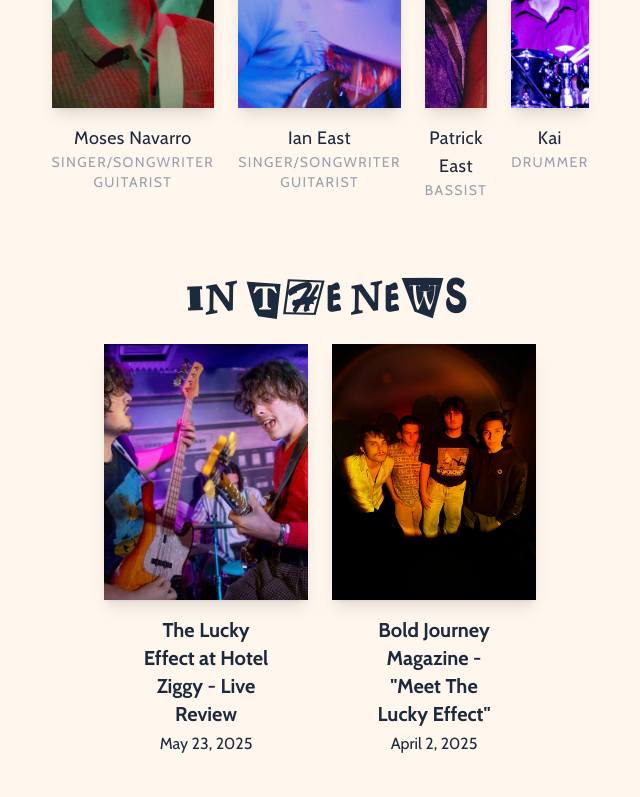
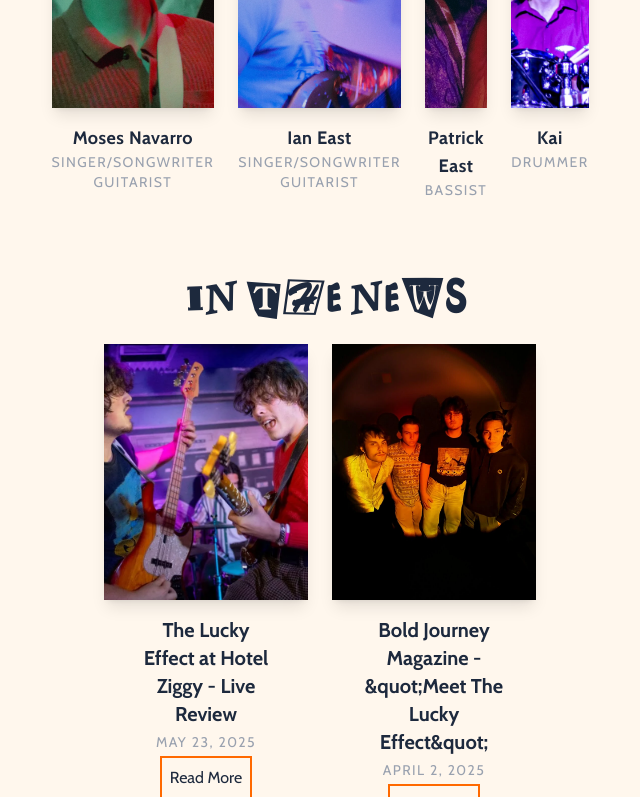
Before and after one commit to kaitrice/web-tle, a Next.js app: page /about in a window 1280 px wide. Shown: the part 340-1137 px from the top of the page, without its empty margins (320-960 px from the left). Built offline with nearby package versions, Linux system fonts and the light colour scheme.

Commit message:
move components and data

```diff
--- a/app/_components/Card.tsx
+++ /dev/null
@@ -1,90 +0,0 @@
-import Image from "next/image"
-import Link from "next/link";
-
-export function Card({ url, img, alt, flag, children }: { url: string; img: string; alt: string; flag?: boolean; children?: React.ReactNode; }) {
-	return (
-		<Link href={url} className="w-full max-w-sm flex flex-col items-center">
-			<div className="relative w-full overflow-hidden shadow-lg group">
-				{/* Full-card overlay */}
-				{flag && (
-					<div className="absolute inset-0 flex justify-center items-center bg-black/40 text-white text-xs font-semibold px-3 py-1 rounded z-10 shadow transition-opacity duration-300 opacity-0 group-hover:opacity-100">
-						{children}
-					</div>
-				)}
-
-				{/* Image */}
-				<div className="w-full h-64 overflow-hidden">
-					<Image
-						src={img}
-						alt={alt}
-						width={1000}
-						height={1000}
-						className="w-full h-full object-cover transition-transform duration-500 group-hover:scale-110"
-					/>
-				</div>
-			</div>
-
-			{/* Children content under the card if no flag */}
-			{!flag && (
-				<div className="mt-4 w-full text-center">{children}</div>
-			)}
-		</Link>
-	)
-}
-
-export function CardSquare({ img, alt, flag, children }: { img: string; alt: string; flag?: boolean; children?: React.ReactNode; }) {
-	return (
-		<section className="w-full max-w-lg flex flex-col items-center">
-			<div className="relative w-full overflow-hidden shadow-lg group">
-				{/* Full-card overlay */}
-				{flag && (
-					<div className="absolute inset-0 flex justify-center items-center bg-black/40 text-white text-xs font-semibold px-3 py-1 rounded z-10 shadow transition-opacity duration-300 opacity-0 group-hover:opacity-100">
-						{children}
-					</div>
-				)}
-
-				{/* Image */}
-				<div className="w-full overflow-hidden">
-					<Image
-						src={img}
-						alt={alt}
-						width={1000}
-						height={1000}
-						className="w-full h-full object-cover transition-transform duration-500 group-hover:scale-110"
-					/>
-				</div>
-			</div>
-
-			{/* Children content under the card if no flag */}
-			{!flag && (
-				<div className="mt-4 w-full text-center">{children}</div>
-			)}
-		</section>
-	)
-}
-
-
-// function Card(track: Track) {
-// 	const images = track.album.images
-
-// 	return (
-// 		<div className="flex flex-col items-center justify-start text-center">
-// 			<div className="w-[200px] md:w-[300px] lg:w-[400px] text-center">
-// 				{images.length > 0 && (
-// 					<Image
-// 						aria-hidden
-// 						src={images[0].url}
-// 						alt={`${track.name} cover image`}
-// 						width={100}
-// 						height={100}
-// 						sizes="(min-width: 640px) 200px, 150px"
-// 						className="w-full h-auto"
-// 					/>
-// 				)}
-// 				<h1 className="text-lg sm:text-2xl font-bold mt-4 break-words">
-// 					{track.name}
-// 				</h1>
-// 			</div>
-// 		</div>
-// 	)
-// }
--- /dev/null
+++ b/app/_data/band_testdata.ts
@@ -0,0 +1,22 @@
+export const band = [
+    {
+        name: "Moses Navarro",
+        role: ["Singer/Songwriter", "Guitarist"],
+        img: "/img/band/moses.webp"
+    },
+    {
+        name: "Ian East",
+        role: ["Singer/Songwriter", "Guitarist"],
+        img: "/img/band/ian.webp"
+    },
+    {
+        name: "Patrick East",
+        role: ["Bassist"],
+        img: "/img/band/patrick.webp"
+    },
+    {
+        name: "Kai",
+        role: ["Drummer"],
+        img: "/img/band/kai.webp"
+    },
+]
--- a/app/_util/testdata.ts
+++ b/app/_data/music_testdata.ts
@@ -1,4 +1,6 @@
-export const testdata = [
+import { Track } from "../_util/music.type";
+
+export const music: Track[] = [
   {
     "album_type": "single",
     "total_tracks": 1,
@@ -28,19 +30,65 @@ export const testdata = [
     ],
     "name": "Anhedonia (Desert of Real)",
     "release_date": "2025-02-23",
-    "release_date_precision": "day",
     "type": "album",
     "uri": "spotify:album:5KihQTbxWIGSzJqPXIdj45",
     "artists": [
       {
         "external_urls": {
-          "spotify": "https://open.spotify.com/artist/5Tr5sJICcc4lN5ppznL5fR"
+          "spotify": "https://open.spotify.com/artist/5Tr5sJICcc4lN5ppznL5fR",
+          "apple": "https://music.apple.com/gb/artist/the-lucky-effect/1790610682"
         },
-        "href": "https://api.spotify.com/v1/artists/5Tr5sJICcc4lN5ppznL5fR",
-        "id": "5Tr5sJICcc4lN5ppznL5fR",
-        "name": "The Lucky Effect",
-        "type": "artist",
-        "uri": "spotify:artist:5Tr5sJICcc4lN5ppznL5fR"
+        "external_ids": {
+          "spotify": "5Tr5sJICcc4lN5ppznL5fR",
+          "apple": "1790610682",
+        },
+        "name": "The Lucky Effect"
+      }
+    ],
+    "album_group": "single"
+  },
+  {
+    "album_type": "single",
+    "total_tracks": 1,
+    "available_markets": ["AR", "AU", "AT", "BE", "BO", "BR", "BG", "CA", "CL", "CO", "CR", "CY", "CZ", "DK", "DO", "DE", "EC", "EE", "SV", "FI", "FR", "GR", "GT", "HN", "HK", "HU", "IS", "IE", "IT", "LV", "LT", "LU", "MY", "MT", "MX", "NL", "NZ", "NI", "NO", "PA", "PY", "PE", "PH", "PL", "PT", "SG", "SK", "ES", "SE", "CH", "TW", "TR", "UY", "US", "GB", "AD", "LI", "MC", "ID", "JP", "TH", "VN", "RO", "IL", "ZA", "SA", "AE", "BH", "QA", "OM", "KW", "EG", "MA", "DZ", "TN", "LB", "JO", "PS", "IN", "BY", "KZ", "MD", "UA", "AL", "BA", "HR", "ME", "MK", "RS", "SI", "KR", "BD", "PK", "LK", "GH", "KE", "NG", "TZ", "UG", "AG", "AM", "BS", "BB", "BZ", "BT", "BW", "BF", "CV", "CW", "DM", "FJ", "GM", "GE", "GD", "GW", "GY", "HT", "JM", "KI", "LS", "LR", "MW", "MV", "ML", "MH", "FM", "NA", "NR", "NE", "PW", "PG", "PR", "WS", "SM", "ST", "SN", "SC", "SL", "SB", "KN", "LC", "VC", "SR", "TL", "TO", "TT", "TV", "VU", "AZ", "BN", "BI", "KH", "CM", "TD", "KM", "GQ", "SZ", "GA", "GN", "KG", "LA", "MO", "MR", "MN", "NP", "RW", "TG", "UZ", "ZW", "BJ", "MG", "MU", "MZ", "AO", "CI", "DJ", "ZM", "CD", "CG", "IQ", "LY", "TJ", "VE", "ET", "XK"],
+    "external_urls": {
+      "spotify": "https://open.spotify.com/album/5KihQTbxWIGSzJqPXIdj45",
+      "apple": "https://music.apple.com/us/album/anhedonia-desert-of-real-single/1798306727?itscg=30200&itsct=music_box_link&ls=1&app=music&mttnsubad=1798306727"
+    },
+    "href": "https://api.spotify.com/v1/albums/5KihQTbxWIGSzJqPXIdj45",
+    "id": "5KihQTbxWIGSzJqPXIdj45",
+    "images": [
+      {
+        "url": "https://i.scdn.co/image/ab67616d0000b27328458ce01d6e8264f142a50f",
+        "height": 640,
+        "width": 640
+      },
+      {
+        "url": "https://i.scdn.co/image/ab67616d00001e0228458ce01d6e8264f142a50f",
+        "height": 300,
+        "width": 300
+      },
+      {
+        "url": "https://i.scdn.co/image/ab67616d0000485128458ce01d6e8264f142a50f",
+        "height": 64,
+        "width": 64
+      }
+    ],
+    "name": "Anhedonia (Desert of Real)",
+    "release_date": "2025-02-23",
+    "type": "album",
+    "uri": "spotify:album:5KihQTbxWIGSzJqPXIdj45",
+    "artists": [
+      {
+        "external_urls": {
+          "spotify": "https://open.spotify.com/artist/5Tr5sJICcc4lN5ppznL5fR",
+          "apple": "https://music.apple.com/gb/artist/the-lucky-effect/1790610682"
+        },
+        "external_ids": {
+          "spotify": "5Tr5sJICcc4lN5ppznL5fR",
+          "apple": "1790610682",
+        },
+        "name": "The Lucky Effect"
       }
     ],
     "album_group": "single"
@@ -74,19 +122,19 @@ export const testdata = [
     ],
     "name": "Call it love?",
     "release_date": "2025-01-21",
-    "release_date_precision": "day",
     "type": "album",
     "uri": "spotify:album:2UQkDhf3Z9dfjPheh5ERed",
     "artists": [
       {
         "external_urls": {
-          "spotify": "https://open.spotify.com/artist/5Tr5sJICcc4lN5ppznL5fR"
+          "spotify": "https://open.spotify.com/artist/5Tr5sJICcc4lN5ppznL5fR",
+          "apple": "https://music.apple.com/gb/artist/the-lucky-effect/1790610682"
         },
-        "href": "https://api.spotify.com/v1/artists/5Tr5sJICcc4lN5ppznL5fR",
-        "id": "5Tr5sJICcc4lN5ppznL5fR",
-        "name": "The Lucky Effect",
-        "type": "artist",
-        "uri": "spotify:artist:5Tr5sJICcc4lN5ppznL5fR"
+        "external_ids": {
+          "spotify": "5Tr5sJICcc4lN5ppznL5fR",
+          "apple": "1790610682",
+        },
+        "name": "The Lucky Effect"
       }
     ],
     "album_group": "single"
--- /dev/null
+++ b/app/_data/press_testdata.ts
@@ -0,0 +1,16 @@
+export const press = [
+    {
+        url: "https://highwiredaze.com/2025/05/23/theluckyeffectwfnm1/",
+        img: "/img/news/highwiredaze.webp",
+        alt: "",
+        title: "The Lucky Effect at Hotel Ziggy - Live Review",
+        date: "May 23, 2025"
+    },
+    {
+        url: "https://boldjourney.com/meet-the-lucky-effect/",
+        img: "/img/news/boldjourney.webp",
+        alt: "",
+        title: "Bold Journey Magazine - &quot;Meet The Lucky Effect&quot;",
+        date: "April 2, 2025"
+    }
+]
--- a/app/_util/common.type.ts
+++ b/app/_util/common.type.ts
@@ -3,3 +3,8 @@ export type Image = {
     height: number;
     width: number;
 }
+
+export type Streaming = {
+    spotify: string
+    apple: string
+}
--- a/app/about/page.tsx
+++ b/app/about/page.tsx
@@ -1,58 +1,66 @@
-import { Card } from "@/app/_components/Card"
+import Image from "next/image"
+import { press } from "../_data/press_testdata";
+import { band } from "../_data/band_testdata";
+
+function Card({ img, alt, children }: { img: string; alt: string; flag?: boolean; children?: React.ReactNode; }) {
+	return (
+		<div className="w-full max-w-sm flex flex-col items-center">
+			<div className="relative w-full overflow-hidden shadow-lg group">
+				<div className="w-full h-64 overflow-hidden">
+					<Image
+						src={img}
+						alt={alt}
+						width={1000}
+						height={1000}
+						className="w-full h-full object-cover transition-transform duration-500 group-hover:scale-110"
+					/>
+				</div>
+			</div>
+
+			<div className="mt-4 w-full text-center">{children}</div>
+		</div>
+	)
+}
 
 function News() {
   return (
     <section id="news" className="pb-6">
       <h1 className="text-center uppercase tracking-widest text-xl md:text-4xl font-bold pt-2 md:pt-8 ps-4">In the news</h1>
       <div className="flex flex-col md:flex-row justify-center gap-6 p-2 md:p-6">
-        <Card url="https://highwiredaze.com/2025/05/23/theluckyeffectwfnm1/" img="/img/news/highwiredaze.webp" alt="">
+        {press.map((item, index) => (
+          <Card key={index} img={item.img} alt={item.alt}>
             <div className="flex flex-col gap-1 px-8">
-            <h2 className="font-bold text-xl">The Lucky Effect at Hotel Ziggy - Live Review</h2>
-            <p>May 23, 2025</p>
+              <h2 className="font-bold text-xl">{item.title}</h2>
+              <p className="text-gray-400 uppercase tracking-widest text-sm">{item.date}</p>
+              <a href={item.url} target="blank">
+                <button className="p-2 border-2 border-orange-500">
+                  Read More
+                </button>
+              </a>
             </div>
           </Card>
-        <Card url="https://boldjourney.com/meet-the-lucky-effect/" img="/img/news/boldjourney.webp" alt="">
-          <div className="flex flex-col gap-1 px-8">
-            <h2 className="font-bold text-xl">Bold Journey Magazine - &quot;Meet The Lucky Effect&quot;</h2>
-            <p>April 2, 2025</p>
-          </div>
-        </Card>
+        ))}
       </div>
     </section>
   )
 }
 
-function Gallery() {
+function BandGallery() {
   return (
     <section id="band" className="w-full pb-6">
       <h1 className="text-center uppercase tracking-widest text-2xl md:text-4xl font-bold pt-2 md:pt-8 ps-4">The Band</h1>
       <div className="flex flex-col md:flex-row justify-center gap-6 p-2 md:p-6">
-        <Card url="/about#band" img="/img/band/moses.webp" alt="Moses Navarro">
+        {band.map((item, index) => (
+          <Card key={index}  img={item.img} alt={`Photo of ${item.name}`}>
             <div>
-            <p className="text-lg tracking-wide">Moses Navarro</p>
-            <p className="text-gray-400 uppercase tracking-widest text-sm">Singer/Songwriter</p>
-            <p className="text-gray-400 uppercase tracking-widest text-sm">Guitarist</p>
+              <p className="font-bold text-lg tracking-wide">{item.name}</p>
+              {item.role.map((role, ix) => (
+                <p key={ix} className="text-gray-400 uppercase tracking-widest text-sm">{role}</p>
+
+              ))}
             </div>
           </Card>
-        <Card url="/about#band" img="/img/band/ian.webp" alt="Ian East">
-          <div>
-            <p className="text-lg tracking-wide">Ian East</p>
-            <p className="text-gray-400 uppercase tracking-widest text-sm">Singer/Songwriter</p>
-            <p className="text-gray-400 uppercase tracking-widest text-sm">Guitarist</p>
-          </div>
-        </Card>
-        <Card url="/about#band" img="/img/band/patrick.webp" alt="Patrick East">
-          <div>
-            <p className="text-lg tracking-wide">Patrick East</p>
-            <p className="text-gray-400 uppercase tracking-widest text-sm">Bassist</p>
-          </div>
-        </Card>
-        <Card url="/about#band" img="/img/band/kai.webp" alt="Kai">
-          <div>
-            <p className="text-lg tracking-wide">Kai</p>
-            <p className="text-gray-400 uppercase tracking-widest text-sm">Drummer</p>
-          </div>
-        </Card>
+        ))}
       </div>
     </section>
   )
@@ -62,7 +70,7 @@ export default function About() {
   return (
     <main className="min-h-screen text-center justify-center px-6 xl:px-100">
       <div className="heading-spacer" />
-      <Gallery />
+      <BandGallery />
       <News />
       <div className="w-full border-2" />
     </main>
```
Also changed, not shown: app/_components/Testimonials.tsx (deleted, +0 -58 lines), app/_util/music.type.ts (added, +23 -0 lines), app/music/page.tsx (+56 -27 lines). Lines whose indentation alone changed are shown as unchanged.
